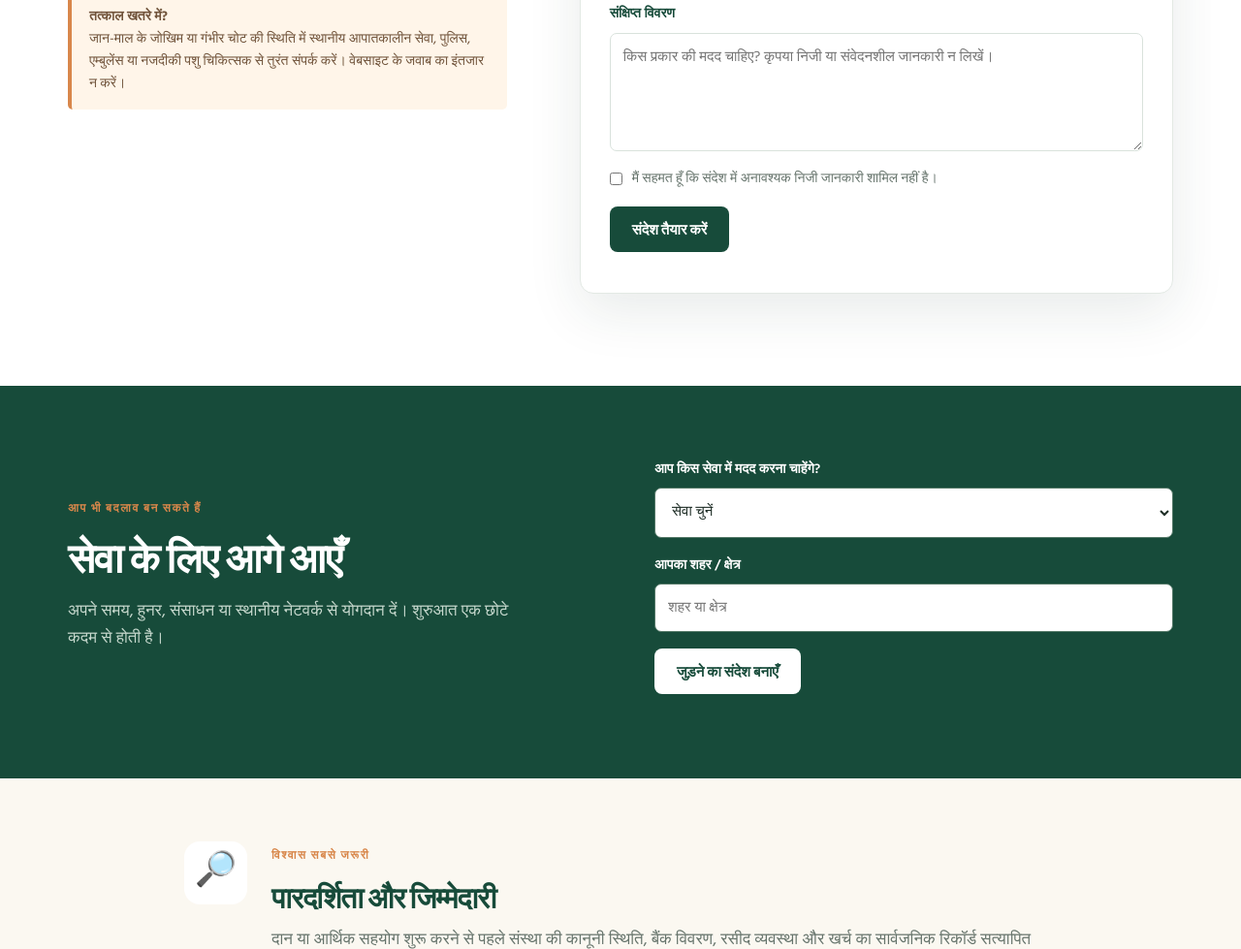
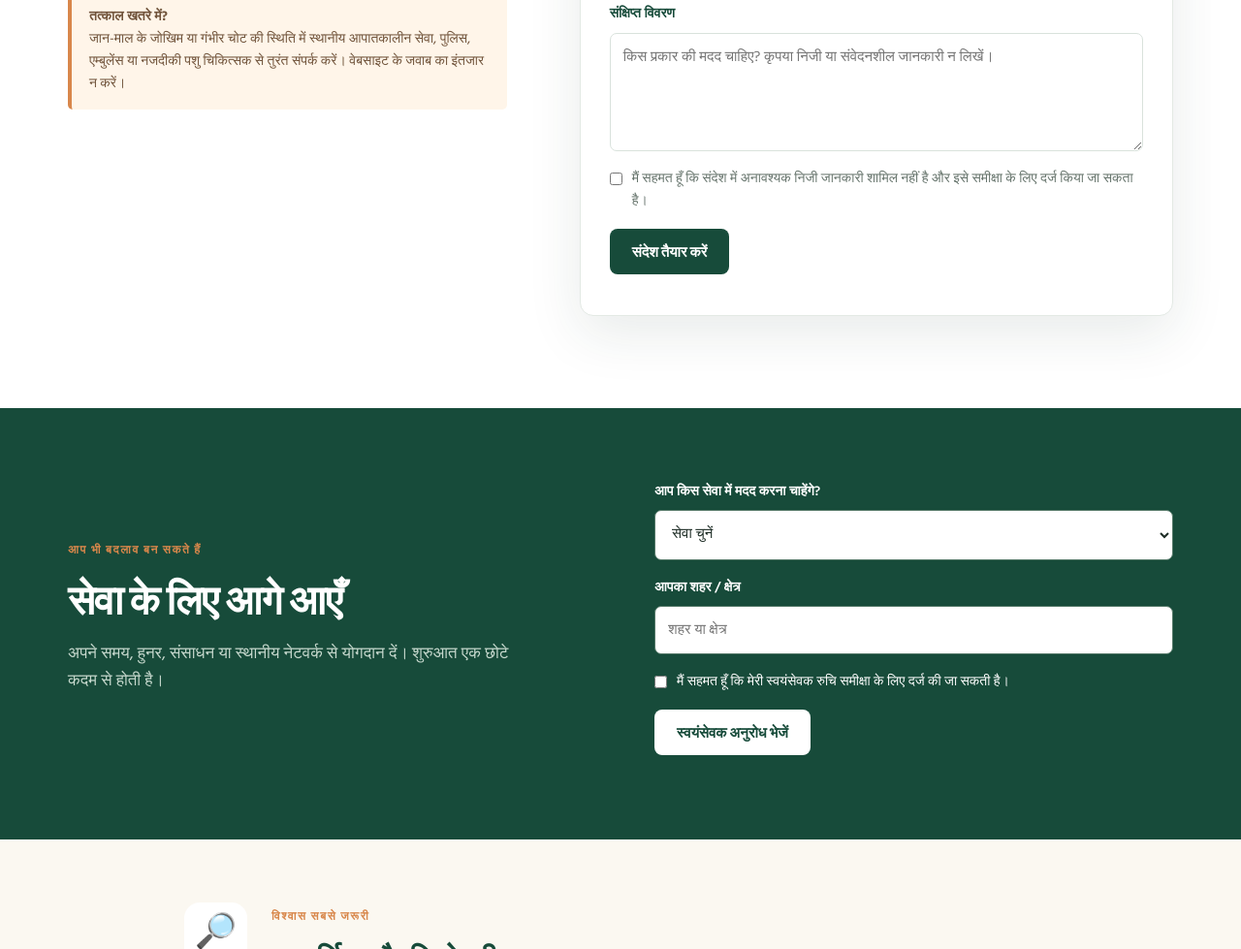
Before and after one commit to devops-saurabhpandey/shivasha-seva, a plain HTML site: page index.html in a window 1280 px wide. Shown: the part 2525-3504 px from the top of the page at 97% size. Drawn offline with Linux system fonts and the light colour scheme.

Commit message:
feat(web): add explicit consent and load API config

```diff
--- a/index.html
+++ b/index.html
@@ -99,7 +99,7 @@
           </label>
           <label>क्षेत्र / शहर <input name="location" required placeholder="जैसे: कानपुर, उत्तर प्रदेश"></label>
           <label>संक्षिप्त विवरण <textarea name="details" rows="4" required placeholder="किस प्रकार की मदद चाहिए? कृपया निजी या संवेदनशील जानकारी न लिखें।"></textarea></label>
-          <label class="check-label"><input type="checkbox" required> मैं सहमत हूँ कि संदेश में अनावश्यक निजी जानकारी शामिल नहीं है।</label>
+          <label class="check-label"><input type="checkbox" name="consent" value="true" required> मैं सहमत हूँ कि संदेश में अनावश्यक निजी जानकारी शामिल नहीं है और इसे समीक्षा के लिए दर्ज किया जा सकता है।</label>
           <button class="button button-primary" type="submit">संदेश तैयार करें</button>
           <p class="form-feedback" id="requestFeedback" role="status" aria-live="polite"></p>
         </form>
@@ -114,7 +114,8 @@
             <select name="interest" required><option value="">सेवा चुनें</option><option>मानव सहायता</option><option>पशु सहायता</option><option>पक्षी सेवा</option><option>स्वास्थ्य / रक्तदान</option><option>शिक्षा सहयोग</option><option>तकनीकी / अन्य सहयोग</option></select>
           </label>
           <label>आपका शहर / क्षेत्र <input name="location" required placeholder="शहर या क्षेत्र"></label>
-          <button class="button button-white" type="submit">जुड़ने का संदेश बनाएँ</button>
+          <label class="check-label"><input type="checkbox" name="consent" value="true" required> मैं सहमत हूँ कि मेरी स्वयंसेवक रुचि समीक्षा के लिए दर्ज की जा सकती है।</label>
+          <button class="button button-white" type="submit">स्वयंसेवक अनुरोध भेजें</button>
           <p class="form-feedback light-feedback" id="volunteerFeedback" role="status" aria-live="polite"></p>
         </form>
       </div>
@@ -129,6 +130,7 @@
     <div class="container footer-grid"><a class="brand footer-brand" href="#"><span class="brand-mark">शि</span><span><strong>Shivasha Seva</strong><small>सेवा ही धर्म</small></span></a><p>हर जीवन अनमोल है। करुणा से जुड़ें, जिम्मेदारी से सेवा करें।</p><div class="footer-links"><a href="#seva">सेवाएँ</a><a href="#request">सहायता</a><a href="#volunteer">स्वयंसेवक</a></div></div>
     <div class="container copyright">© <span id="year"></span> Shivasha Seva. सेवा, सम्मान और पारदर्शिता के लिए।</div>
   </footer>
+  <script src="api-config.js"></script>
   <script src="script.js"></script>
 </body>
 </html>
```
